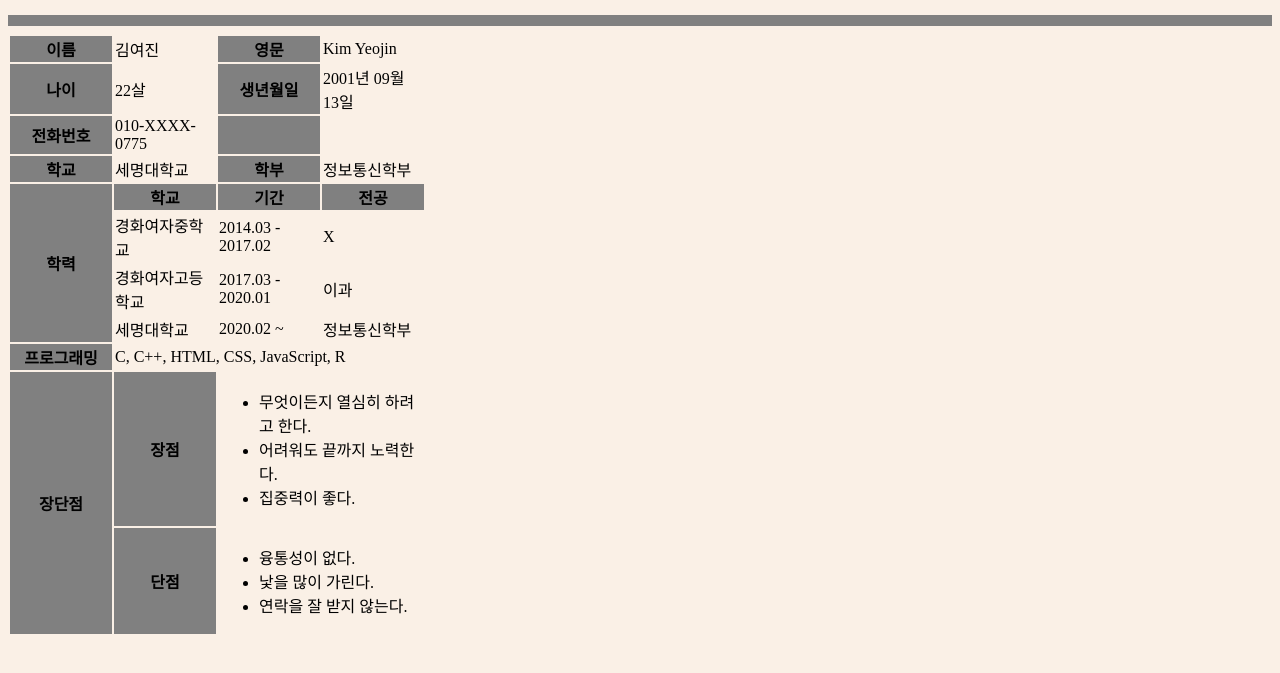
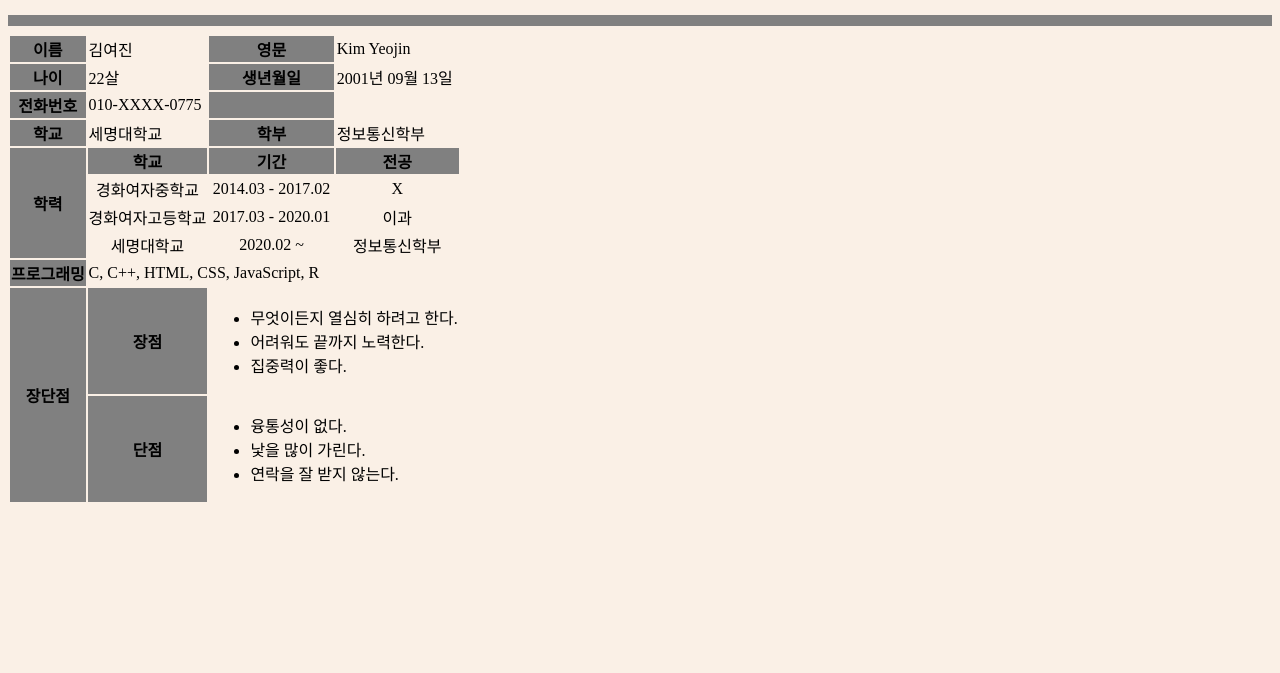
Before and after one commit to yeojin01/resume, a plain HTML site: page index.html in a window 1280 px wide. Shown: the part 131-804 px from the top of the page. Drawn offline with Linux system fonts and the light colour scheme.

Commit message:
Update index.html

```diff
--- a/index.html
+++ b/index.html
@@ -8,7 +8,6 @@
     <style>
         body {
             background-color: linen;
-
             margin-bottom: 40px;
             margin-top: 40px;
         }
@@ -31,7 +30,7 @@
             text-align: center;
             padding: auto;
             height: 15px;
-            width: 100px;
+
             background : grey;
         }
     </style>
@@ -71,19 +70,19 @@
                 <th>전공</th>
             </tr>
             <tr>
-                <td>경화여자중학교</td>
-                <td>2014.03 - 2017.02</td>
-                <td>X</td>
+                <td style="margin: auto; text-align: center;">경화여자중학교</td>
+                <td style="margin: auto; text-align: center;">2014.03 - 2017.02</td>
+                <td style="margin: auto; text-align: center;">X</td>
             </tr>
             <tr>
-                <td>경화여자고등학교</td>
-                <td>2017.03 - 2020.01</td>
-                <td>이과</td>
+                <td style="margin: auto; text-align: center;">경화여자고등학교</td>
+                <td style="margin: auto; text-align: center;">2017.03 - 2020.01</td>
+                <td style="margin: auto; text-align: center;">이과</td>
             </tr>
             <tr>
-                <td>세명대학교</td>
-                <td>2020.02 ~ </td>
-                <td>정보통신학부</td>
+                <td style="margin: auto; text-align: center;">세명대학교</td>
+                <td style="margin: auto; text-align: center;">2020.02 ~ </td>
+                <td style="margin: auto; text-align: center;">정보통신학부</td>
             </tr>
 
             <tr>
```
